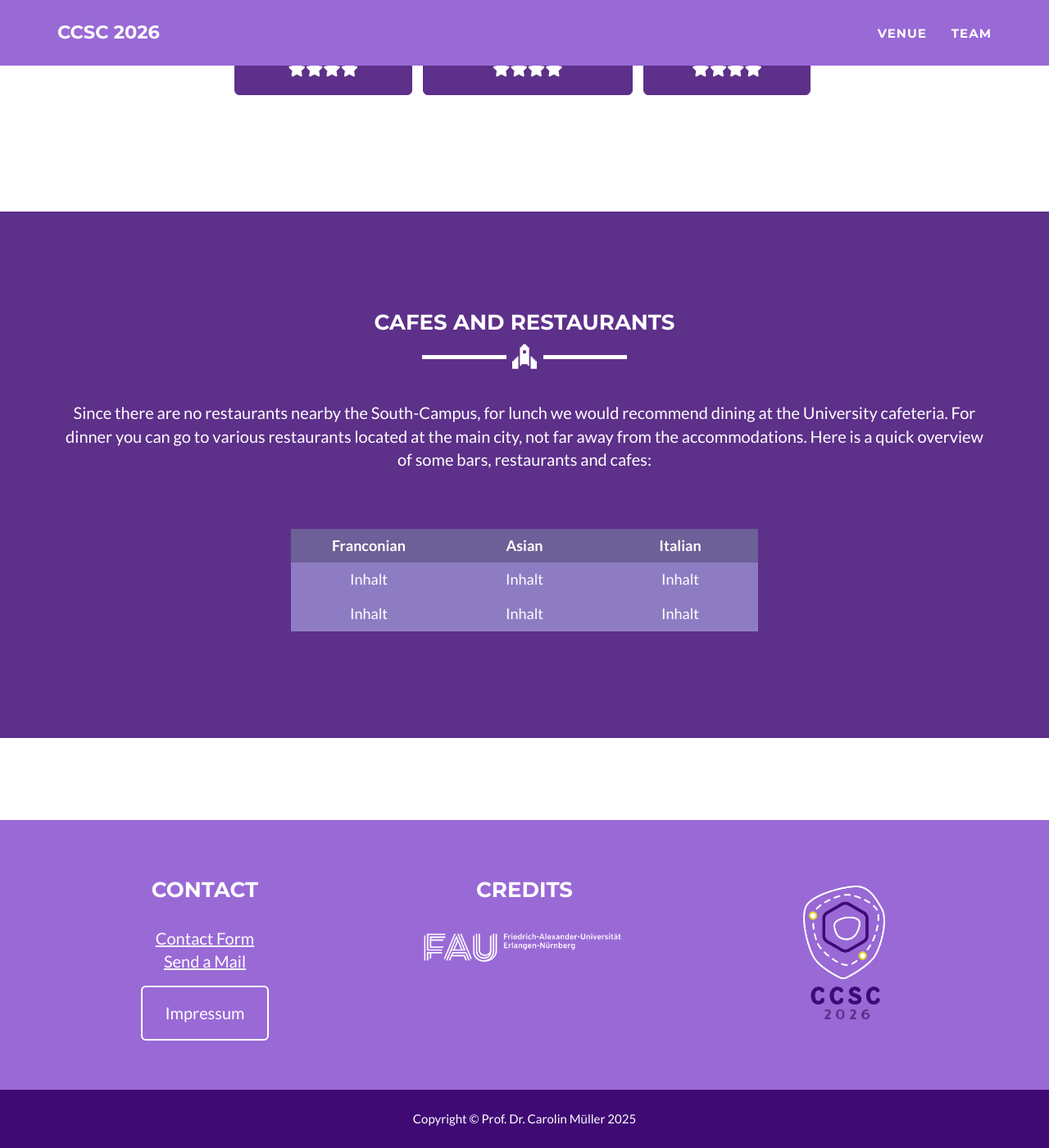
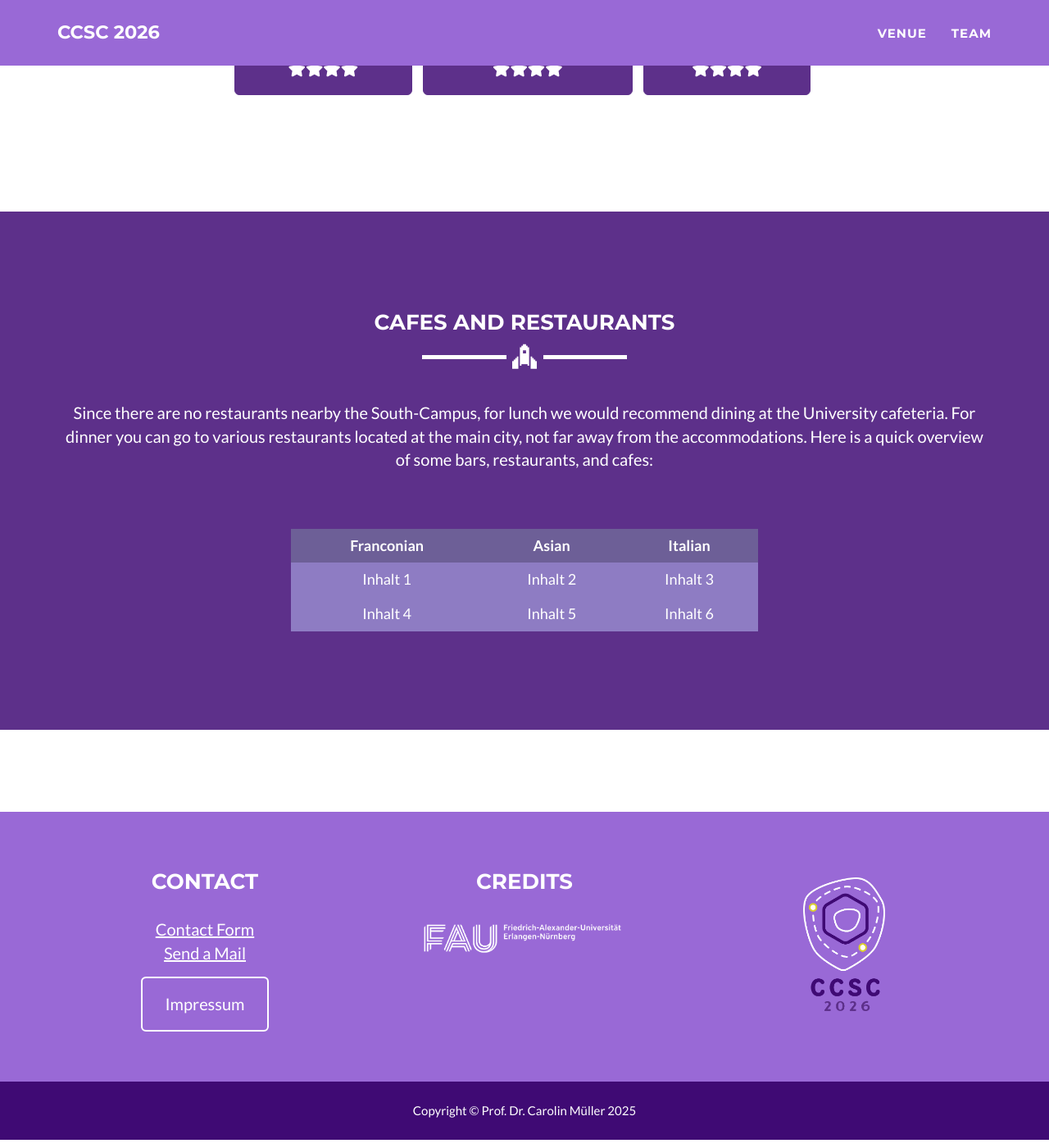
Before and after one commit to ccsc2026/ccsc2026.github.io, a Jekyll site: the page built from venue.html, in a window 1280 px wide and 1400 px high, scrolled down 2109 px. Shown: the whole window at 82% size. Built offline with Jekyll 4.4.1, drawn with Linux system fonts in a browser that asks for light colours.

Commit message:
Update venue.html

```diff
--- a/venue.html
+++ b/venue.html
@@ -84,45 +84,10 @@ layout: page
         <br>
         <p>
           Since there are no restaurants nearby the South-Campus, for lunch we would recommend dining at the University cafeteria. For dinner you can go to various restaurants located at the main city, not far away from the accommodations.
-	Here is a quick overview of some bars, restaurants and cafes:
-	<!DOCTYPE html>
-<html lang="en">
-<head>
-    <meta charset="UTF-8">
-    <meta name="viewport" content="width=device-width, initial-scale=1.0">
-    <title>Styled Table</title>
-    <style>
-        .table-container {
-            display: flex;
-            justify-content: center;
-            margin-top: 50px; /* Adjust the spacing as needed */
-        }
-        table {
-            width: 50%; /* Adjust width as needed */
-            border-collapse: separate; /* Collapse borders */
-	    border-spacing: 0;
-	    table-layout: fixed;
-            margin: 20px 0;
-            font-size: 18px;
-            text-align: left; /* Left-align for cells, overridden for headers */
-        }
-        th, td {
-            border: 2px #000000; /* Set border color to white */
-            padding: 8px;
-        }
-        th {
-            background-color: #6d5f97;
-            text-align: center; /* Center the header text */
-        }
-        td {
-	background-color: #8e7cc3;
-	text-align: center;
-        }
-    </style>
-</head>
-<body>
+          Here is a quick overview of some bars, restaurants, and cafes:
+        </p>
 
-<!-- Table is wrapped in a container for centering -->
+        <!-- Table Container -->
         <div class="table-container">
             <table>
                 <thead>
@@ -134,23 +99,47 @@ layout: page
                 </thead>
                 <tbody>
                     <tr>
-          <td>Inhalt</td>
-          <td>Inhalt</td>
-          <td>Inhalt</td>
+                        <td>Inhalt 1</td>
+                        <td>Inhalt 2</td>
+                        <td>Inhalt 3</td>
                     </tr>
                     <tr>
-          <td>Inhalt</td>
-          <td>Inhalt</td>
-          <td>Inhalt</td>
+                        <td>Inhalt 4</td>
+                        <td>Inhalt 5</td>
+                        <td>Inhalt 6</td>
                     </tr>
                 </tbody>
             </table>
         </div>
 
-</body>
-</html>
+        <style>
+            .table-container {
+                display: flex;
+                justify-content: center;
+                margin-top: 50px; /* Adjust the spacing as needed */
+            }
+            table {
+                width: 50%; /* Adjust width as needed */
+                border-collapse: separate; /* Set to separate for borders to show correctly */
+                border-spacing: 0; /* No extra spacing between borders */
+                margin: 20px 0;
+                font-size: 18px;
+                text-align: left; /* Left-align for cells, overridden for headers */
+            }
+            th, td {
+                border: 2px solid #000000; /* Corrected border definition */
+                padding: 8px; /* Space inside cells */
+            }
+            th {
+                background-color: #6d5f97; /* Header background color */
+                text-align: center; /* Center the header text */
+            }
+            td {
+                background-color: #8e7cc3; /* Data cell background color */
+                text-align: center; /* Center the text in data cells */
+            }
+        </style>
 
-        </p>
       </div>
     </div>
   </div>
```
Lines whose indentation alone changed are shown as unchanged.
